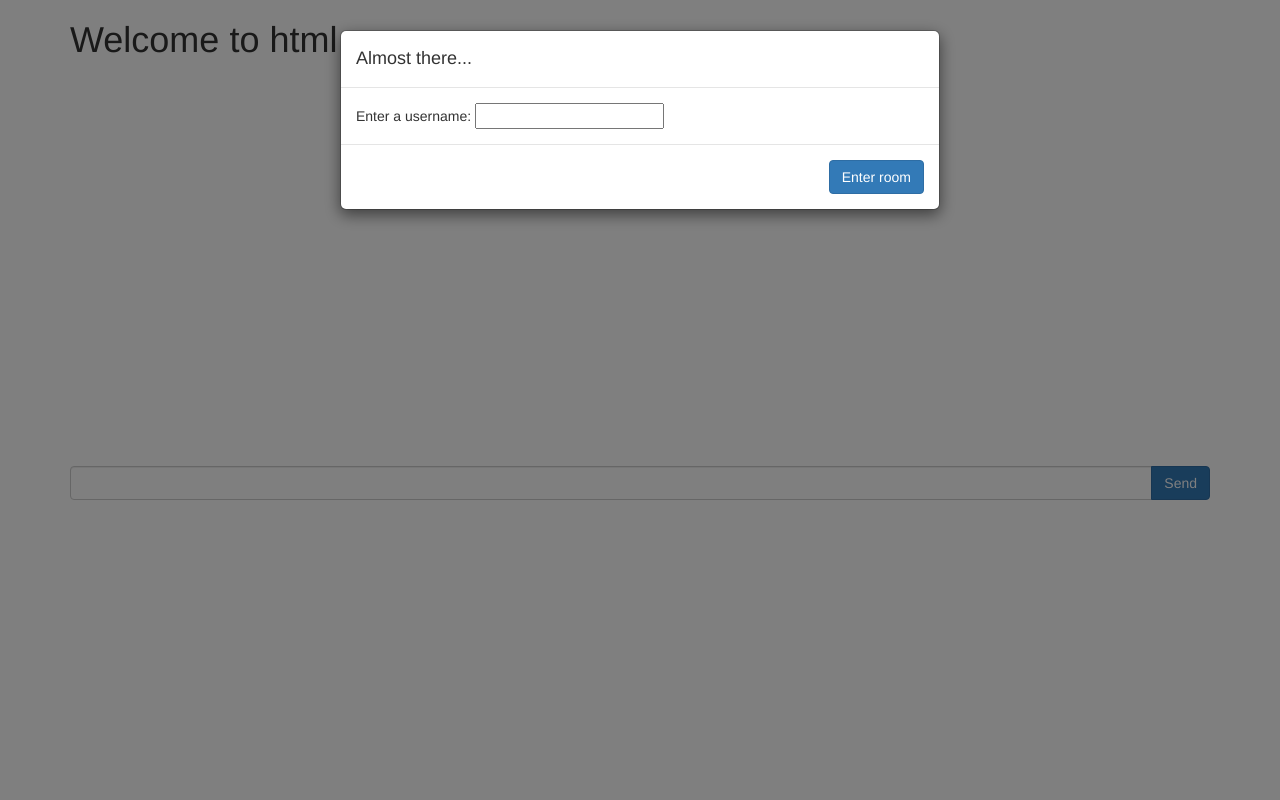
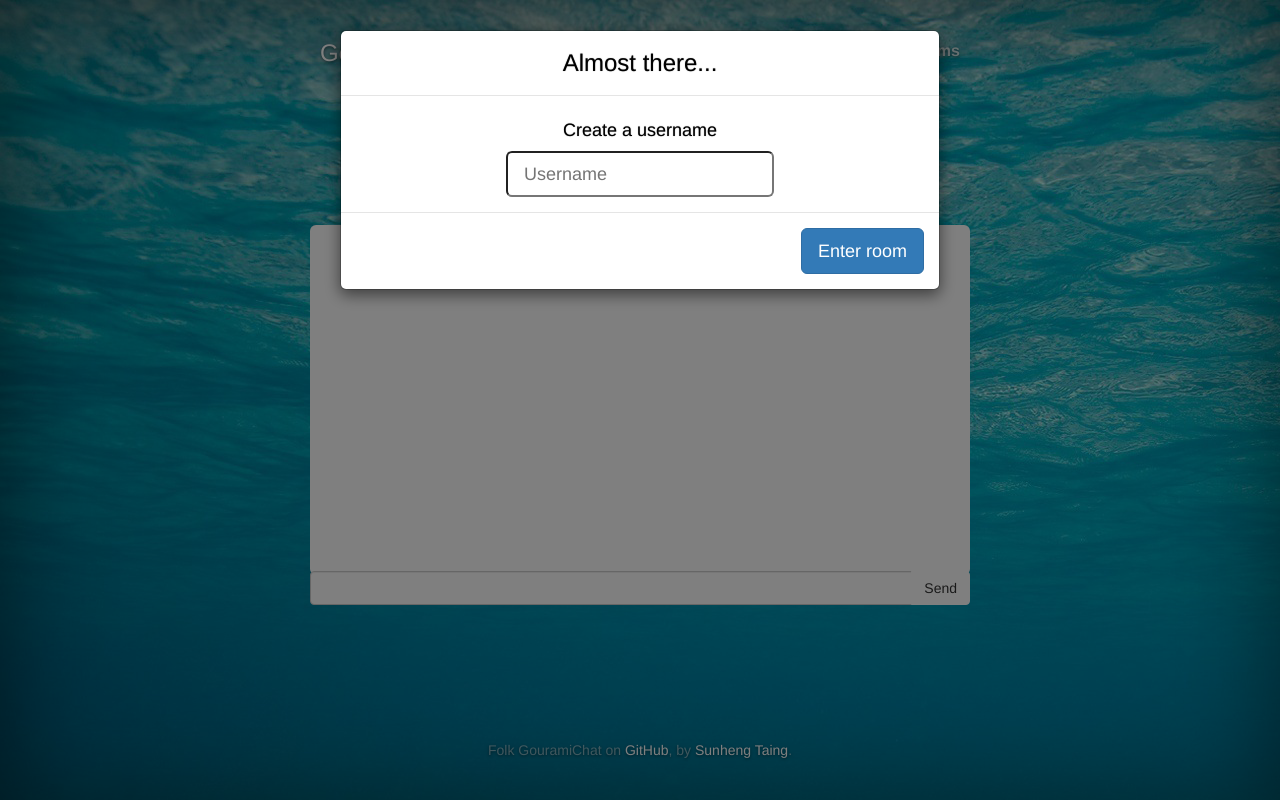
Before and after one commit to sunheng/GouramiChat, a website: page views/chatroom.html in a window 1280 px wide. Drawn offline with nearby package versions, Linux system fonts and the light colour scheme; no server answers.

Commit message:
Fully functional UI

```diff
--- a/public/css/chatroom.css
+++ b/public/css/chatroom.css
@@ -4,10 +4,24 @@
 
 }
 #messageForm {
-	position : relative; bottom:4px;
+	position : relative;
+	bottom : 4px;
 }
+
 #chatWindow {
-	height : 100%;
+	height : 350px;
 	overflow : scroll;
 	overflow-x : hidden;
+	text-align : left;
+	background-color : white;
+  border-radius: 6px;
+	padding: 6px;
 }
+
+.insideText {
+	text-shadow: 0 0 1px rgba(0,0,0,.5);
+}
+
+.outsideText {
+	color : #fff;
+}
--- a/public/js/chatroom.js
+++ b/public/js/chatroom.js
@@ -5,7 +5,7 @@ $(document).ready(function() {
 
 	var socket = io.connect('/socket');
 
-	$('#title').text("Welcome to " + chatroom);
+	$('#title').text("Welcome to " + chatroom + " chatroom!");
 	$('.modal').modal('show');
 
 	$('#register').submit(function(){
@@ -13,8 +13,8 @@ $(document).ready(function() {
 		socket.emit('join', {
 			"username" : username,
 			"chatroom" : chatroom});
-		$('.modal').modal('hide');
-		return false;
+			$('.modal').modal('hide');
+			return false;
 	});
 
 	$('#messagingForm').submit(function() {
@@ -22,6 +22,8 @@ $(document).ready(function() {
 		$('#chatWindow').append('<p><b>' + username + ':</b> '+ message + '</p>');
 		$('#message').val('');
 		socket.emit('message', message);
+		var objDiv = document.getElementById("chatWindow");
+		objDiv.scrollTop = objDiv.scrollHeight;
 		return false;
 	});
 
@@ -33,7 +35,5 @@ $(document).ready(function() {
 
 	socket.on('chatroomVisitors', function(total) {
 		$('#chatroomVisitors').text("Total people in this chatroom: " + total);
-		var objDiv = document.getElementById("chatWindow");
-		objDiv.scrollTop = objDiv.scrollHeight;
 	});
 });
--- a/views/chatroom.html
+++ b/views/chatroom.html
@@ -1,46 +1,77 @@
 <!doctype html>
 <html>
 <head>
+	<meta charset="utf-8">
+	<meta http-equiv="X-UA-Compatible" content="IE=edge">
+	<meta name="viewport" content="width=device-width, initial-scale=1">
+	<meta name="description" content="group chat platform with custom chatroom">
+	<meta name="author" content="Sunheng Taing">
+	<link rel="shortcut icon" href="/img/stlogo.png">
+
 	<title>GouramiChat</title>
+
 	<link rel="stylesheet" href="//netdna.bootstrapcdn.com/bootstrap/3.1.1/css/bootstrap.min.css">
+	<link rel="stylesheet" href="/css/index.css">
 	<link rel="stylesheet" href="/css/chatroom.css">
 </head>
 <body>
-    <div class="container">
-     <h1 id="title"></h1>
-     <span id="chatroomVisitors"></span>
 	<!-- Modal -->
-     <div class="modal fade" id="myModal" tabindex="-1" role="dialog" aria-labelledby="myModalLabel" aria-hidden="true" data-keyboard="false" data-backdrop='static'>
+	<div class="modal fade insideText" id="myModal" tabindex="-1" role="dialog" aria-labelledby="myModalLabel" aria-hidden="true" data-keyboard="false" data-backdrop='static'>
 		<div class="modal-dialog">
 			<div class="modal-content">
 				<div class="modal-header">
-         <h4 class="modal-title" id="myModalLabel">Almost there...</h4>
+					<h3 class="modal-title" id="myModalLabel">Almost there...</h3>
 				</div>
 				<form id="register">
 					<div class="modal-body">
-          Enter a username:
-          <input type="text" id="username" required/>
+						<h4>Create a username</h4>
+						<input type="text" id="username" class="input-lg" autocomplete="off" placeholder="Username" required/>
 					</div>
 					<div class="modal-footer">
-          <button type="submit" id="enter" class="btn btn-primary">Enter room</button>
+						<button type="submit" id="enter" class="btn btn-primary btn-lg">Enter room</button>
 					</div>
 				</form>
 			</div>
 		</div>
 	</div>
+	<div class="site-wrapper">
+		<div class="site-wrapper-inner">
+			<div class="cover-container">
+				<div class="masthead clearfix">
+					<div class="inner">
+						<h3 class="masthead-brand">GouramiChat</h3>
+						<ul class="nav masthead-nav">
+							<li><a href="/">Home</a></li>
+							<li><a href="#">Rooms</a></li>
+						</ul>
+					</div>
+				</div>
+				<div class="inner cover">
+					<h1 class="cover-heading" id="title"></h1>
+					<h5 id="chatroomVisitors" class="outsideText"></h5>
+					<div class="lead">
 						<div class="chatWrapper">
 							<!-- Chat Window -->
-    <div id="chatWindow">
+							<div id="chatWindow" class="insideText">
 							</div>
 							<!-- Message form -->
 							<form id="messagingForm">
 								<div class="input-group" id="messageForm">
 									<input type="text" class="form-control" autocomplete="off" id="message" required>
 									<span class="input-group-btn">
-       <input class="btn btn-primary" type="submit" value="Send"/>
+										<input class="btn btn-default" type="submit" value="Send"/>
 									</span>
 								</div>
 							</form>
+						</div>
+					</div>
+				</div>
+				<div class="mastfoot">
+					<div class="inner">
+						<p>Folk GouramiChat on <a href="http://github.com/sunheng/gouramichat">GitHub</a>, by <a href="http://sunhengtaing.com">Sunheng Taing</a>.</p>
+					</div>
+				</div>
+			</div>
 		</div>
 	</div>
 
```
Also changed, not shown: app.js (line endings or trailing spaces), events.js (indentation only), views/index.html (indentation only). Lines whose indentation alone changed are shown as unchanged.
